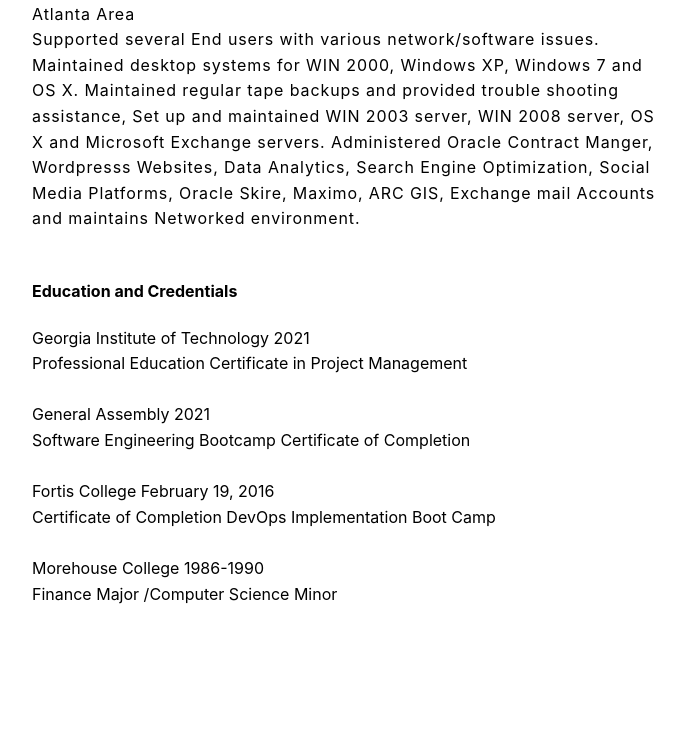
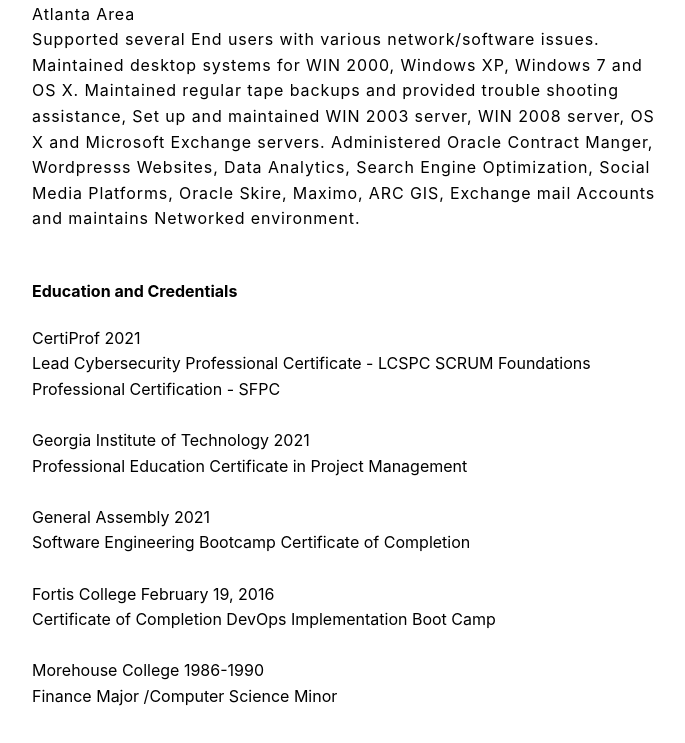
Before and after one commit to Techumseh/Portfolio, a React (Create React App) app: page /resume in a window 1280 px wide. Shown: the part 1343-2086 px from the top of the page, without its empty margins (293-978 px from the left). Built offline with nearby package versions, Linux system fonts and the light colour scheme.

Commit message:
Updated Certs
Added Certiprof Certs

```diff
--- a/src/screens/Resume/Resume.jsx
+++ b/src/screens/Resume/Resume.jsx
@@ -45,6 +45,10 @@
               </a>
               <a className="descripton"><br/><br />
               <h4>Education and Credentials</h4>
+CertiProf 2021<br />
+Lead Cybersecurity Professional Certificate - LCSPC
+SCRUM Foundations Professional Certification - SFPC<br /><br />
+
 Georgia Institute of Technology 2021<br />
 Professional Education Certificate in Project Management<br /><br />
 
```
